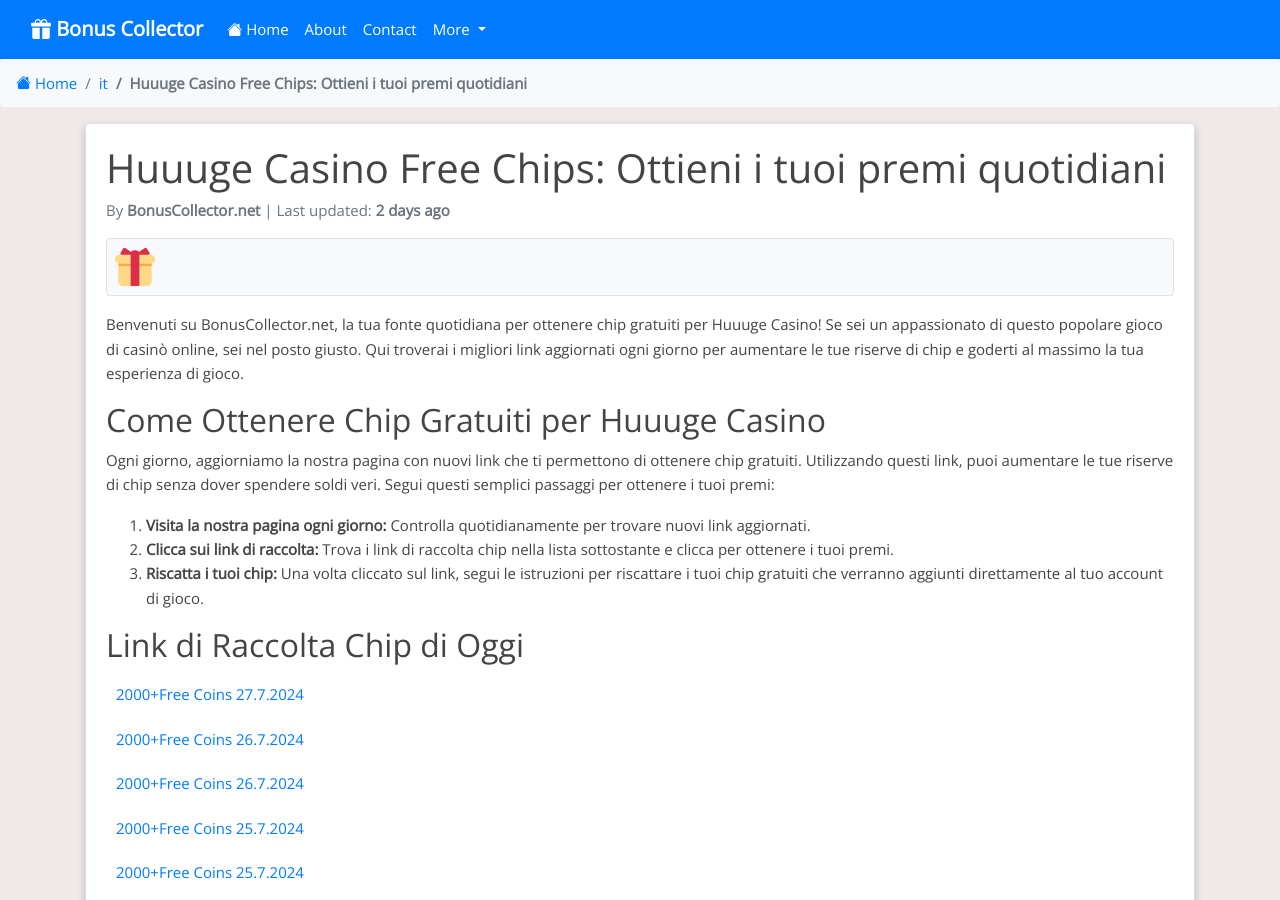
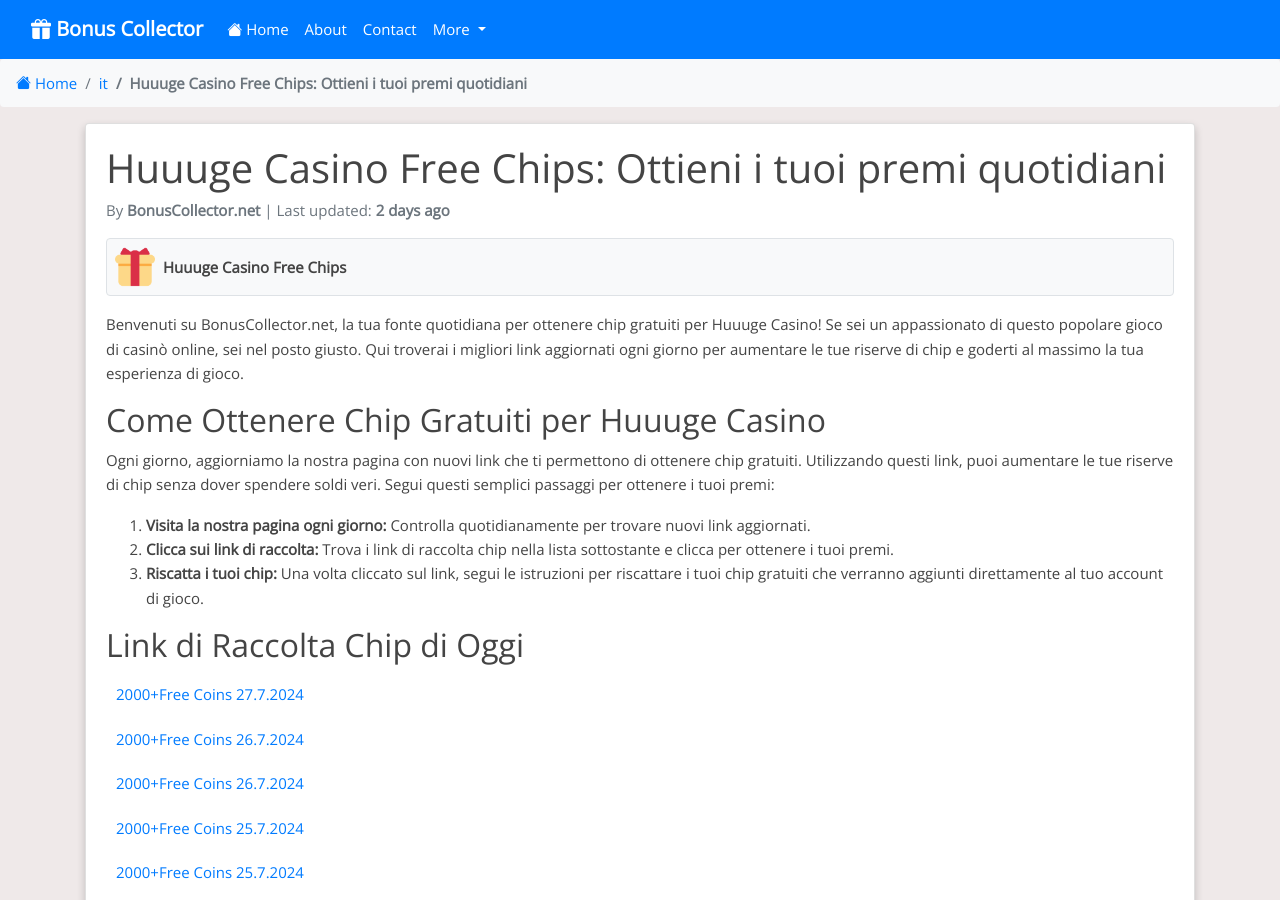
Before and after one commit to Prollad99/bs-net, a Jekyll site: the page built from it/_posts/2024-07-21-huuuge-casino.md, in a window 1280 px wide and 900 px high. Built offline with Jekyll 4.4.1, drawn with Linux system fonts in a browser that asks for light colours; nearby versions of some CDN libraries; comment, search, counter and statistics services are not loaded.

Commit message:
Update 2024-07-21-huuuge-casino.md

```diff
--- a/it/_posts/2024-07-21-huuuge-casino.md
+++ b/it/_posts/2024-07-21-huuuge-casino.md
@@ -9,6 +9,8 @@
 permalink: /it/huuuge-casino-free-chips/
 image: /assets/images/huuuge-casino.webp
 include_file: huuuge-casino.html
+manifest: /manifests/it/huuuge-casino.json
+app_name: "Huuuge Casino Free Chips"
 ---
 
 Benvenuti su BonusCollector.net, la tua fonte quotidiana per ottenere chip gratuiti per Huuuge Casino! Se sei un appassionato di questo popolare gioco di casinò online, sei nel posto giusto. Qui troverai i migliori link aggiornati ogni giorno per aumentare le tue riserve di chip e goderti al massimo la tua esperienza di gioco.
```
